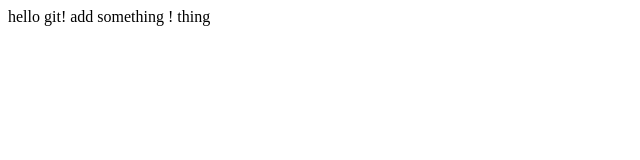
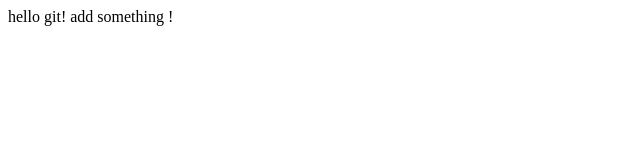
Before and after one commit to thhtihn182/test_git, a plain HTML site: page index.html in a window 1280 px wide. Shown: the full height of the page, 0-640 px from the left. Drawn offline with Linux system fonts and the light colour scheme.

Commit message:
version three

```diff
--- a/index.html
+++ b/index.html
@@ -8,6 +8,6 @@
 <body>
     hello git!
     add something !
-    thing
+
 </body>
 </html>
```
